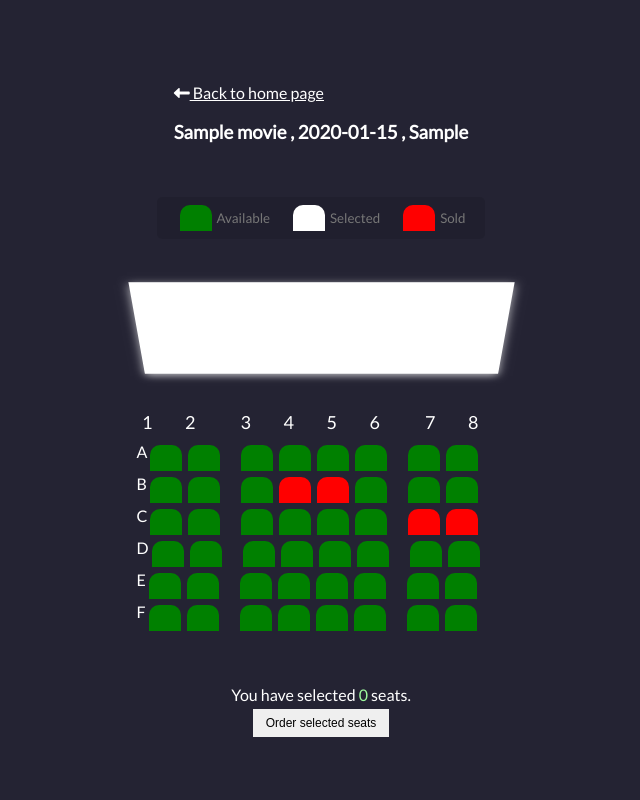
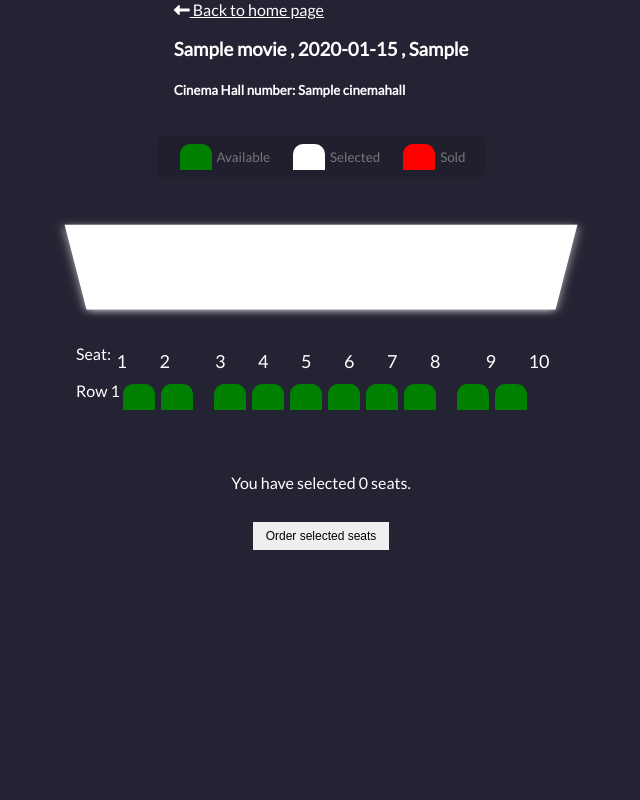
Before and after one commit to aemiks/CinemaABC, a Django app: page /seats-choose/1/ in a window 1280 px wide. Shown: the whole page, without its empty margins (319-959 px from the left). Run offline with Django 4.2, Linux system fonts and the light colour scheme; tables that the repository leaves empty hold one stand-in row (values such as "Sample post"); some libraries are stand-ins or nearby versions.

Commit message:
add cinema hall model

```diff
--- a/seats/admin.py
+++ b/seats/admin.py
@@ -1,6 +1,7 @@
 from django.contrib import admin
-from .models import Movie, ScreeningDate, Seat
+from .models import Movie, ScreeningDate, Seat, CinemaHall
 
 admin.site.register(Movie)
+admin.site.register(CinemaHall)
 admin.site.register(ScreeningDate)
 admin.site.register(Seat)
--- a/seats/models.py
+++ b/seats/models.py
@@ -26,19 +26,33 @@ class Movie(models.Model):
     def __str__(self):
         return self.title
 
+
+class CinemaHall(models.Model):
+    hall_name = models.CharField(max_length=15, blank=True, null=True)
+    row_length = models.PositiveSmallIntegerField(default=0)
+    seats_length = models.PositiveSmallIntegerField(default=0)
+
+    def __str__(self):
+        return self.hall_name
+
+
 class ScreeningDate(models.Model):
     movie = models.ForeignKey(Movie, on_delete=models.CASCADE, related_name="dates")
+    cinema_hall = models.ForeignKey(CinemaHall, on_delete=models.CASCADE, related_name="dates", blank=True, null=True)
     screening_day = models.DateField()
     screening_hour = models.CharField(max_length=5)
 
     def __str__(self):
         return str(self.movie.title + ' , ' + str(self.screening_day) + ' , ' + str(self.screening_hour))
 
+
 class Seat(models.Model):
     movie = models.ForeignKey(Movie, on_delete=models.CASCADE, related_name="seats")
     screening_date = models.ForeignKey(ScreeningDate,on_delete=models.CASCADE, related_name="seats")
-    seat_number = models.CharField(max_length=3)
-    seat_empty = models.BooleanField(default=True)
+    cinema_hall = models.ForeignKey(CinemaHall, on_delete=models.CASCADE, related_name="seats", blank=True, null=True)
+    row_number = models.PositiveSmallIntegerField(default=0)
+    seat_number = models.PositiveSmallIntegerField(default=0)
+    seat_sold = models.BooleanField(default=False)
 
     def __str__(self):
         return self.seat_number
--- a/seats/views.py
+++ b/seats/views.py
@@ -9,9 +9,16 @@ class MovieListView(ListView):
 
 def seats_choose(request, id):
     context = {}
-    screening_day = ScreeningDate.objects.get(id=id)
-    movie = screening_day.movie
-    context['date'] = screening_day
+    screening_date = ScreeningDate.objects.get(id=id)
+    movie = screening_date.movie
+    cinema_hall = screening_date.cinema_hall
+
+    rows = [_ for _ in range(1,cinema_hall.row_length+1)]
+    seats_length = [_ for _ in range(1,cinema_hall.seats_length+1)]
+
+    context['rows'] = rows
+    context['seats_length'] = seats_length
+    context['date'] = screening_date
     context['movie'] = movie
 
     return render(request, 'seat_list.html', context)
--- a/static/css/main.css
+++ b/static/css/main.css
@@ -9,16 +9,21 @@ body {
     background-color: #242333;
     color: #fff;
     display: flex;
-  flex-direction: column;
-  align-items: center;
-  justify-content: center;
     height: 100vh;
     font-family: "Lato", sans-serif;
     margin: 0;
+    flex-wrap: nowrap;
+    flex-direction: column;
+    align-content: center;
+    align-items: center;
 }
 
 .movie-container {
-  margin: 20px 0;
+  display: flex;
+  flex-direction: row;
+  margin: 0px 0;
+  align-items: center;
+  align-content: center;
 }
 
 .movie-container select {
--- a/templates/seat_list.html
+++ b/templates/seat_list.html
@@ -9,8 +9,9 @@
 <body>
 
   <div class="movie-container">
-    <span><a href="{% url 'seats:movie-list' %}" style="color: white; margin-top: 20px;"><i class="fa-solid fa-left-long"></i> Back to home page</a><span></span>
+    <span><a href="{% url 'seats:movie-list' %}" style="color: white;"><i class="fa-solid fa-left-long"></i> Back to home page</a><span></span>
     <h3>{{date}}</h3>
+      <h5>Cinema Hall number: {{ date.cinema_hall }}</h5>
     </span>
   </div>
 
@@ -31,98 +32,29 @@
   <div class="container">
     <div class="screen"></div>
 
-<form>
-    <div class="row">
-      <div class="seat-row">1</div>
-      <div class="seat-row">2</div>
-      <div class="seat-row">3</div>
-      <div class="seat-row">4</div>
-      <div class="seat-row">5</div>
-      <div class="seat-row">6</div>
-      <div class="seat-row">7</div>
-      <div class="seat-row">8</div>
-    </div>
-
-    <div class="row">
-      <span>A</span>
-      <div class="seat"></div>
-      <div class="seat"></div>
-      <div class="seat"></div>
-      <div class="seat"></div>
-      <div class="seat"></div>
-      <div class="seat"></div>
-      <div class="seat"></div>
-      <div class="seat"></div>
-    </div>
-
-    <div class="row">
-      <span>B</span>
-      <div class="seat"></div>
-      <div class="seat"></div>
-      <div class="seat"></div>
-      <div class="seat sold"></div>
-      <div class="seat sold"></div>
-      <div class="seat"></div>
-      <div class="seat"></div>
-      <div class="seat"></div>
-    </div>
-
-    <div class="row">
-      <span>C</span>
-      <div class="seat"></div>
-      <div class="seat"></div>
-      <div class="seat"></div>
-      <div class="seat"></div>
-      <div class="seat"></div>
-      <div class="seat"></div>
-      <div class="seat sold"></div>
-      <div class="seat sold"></div>
-    </div>
-
-    <div class="row">
-      <span>D</span>
-      <div class="seat"></div>
-      <div class="seat"></div>
-      <div class="seat"></div>
-      <div class="seat"></div>
-      <div class="seat"></div>
-      <div class="seat"></div>
-      <div class="seat"></div>
-      <div class="seat"></div>
-    </div>
-
-    <div class="row">
-      <span>E</span>
-      <div class="seat"></div>
-      <div class="seat"></div>
-      <div class="seat"></div>
-      <div class="seat"></div>
-      <div class="seat"></div>
-      <div class="seat"></div>
-      <div class="seat"></div>
-      <div class="seat"></div>
-    </div>
-
-    <div class="row">
-      <span>F</span>
-      <div class="seat"></div>
-      <div class="seat"></div>
-      <div class="seat"></div>
-      <div class="seat"></div>
-      <div class="seat"></div>
-      <div class="seat"></div>
-      <div class="seat"></div>
-      <div class="seat"></div>
-    </div>
+      <div class="container">
+        <div class="row">
+          Seat:
+        {% for seat in seats_length %}
+              <div class="seat-row"> {{seat}}</div>
+        {% endfor %}
+        </div>
+          {% for row in rows %}
+          <div class="row">
+            <span> Row {{ row }}</span>
+            {% for seat in seats_length %}
+              <div class="seat" name="seat" id="{{row}}{{seat}}" ></div>
+            {% endfor %}
+          </div>
+          {% endfor %}
+        </div>
   </div>
 
-
-  <p class="text">
+  <div class="container">
     You have selected <span id="count">0</span> seats.
-  </p>
+  </div>
   <button type="submit" class="btn">Order selected seats</button>
 
-</form>
 
 <script src="{% static 'scripts.js' %}"></script>
 </body>
```
Also changed, not shown: seats/migrations/0004_cinemahall_remove_seat_seat_empty_seat_row_number_and_more.py (added), 1 other file. Lines whose indentation alone changed are shown as unchanged.
